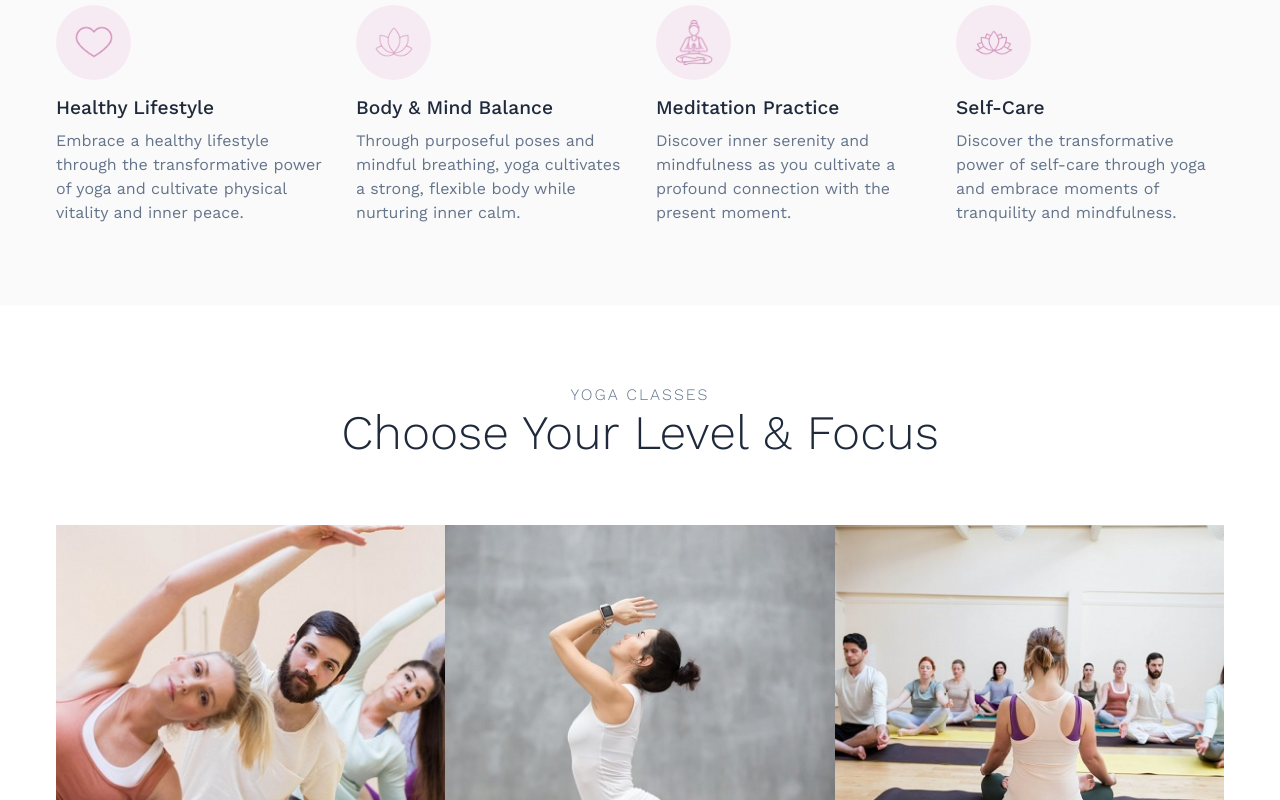
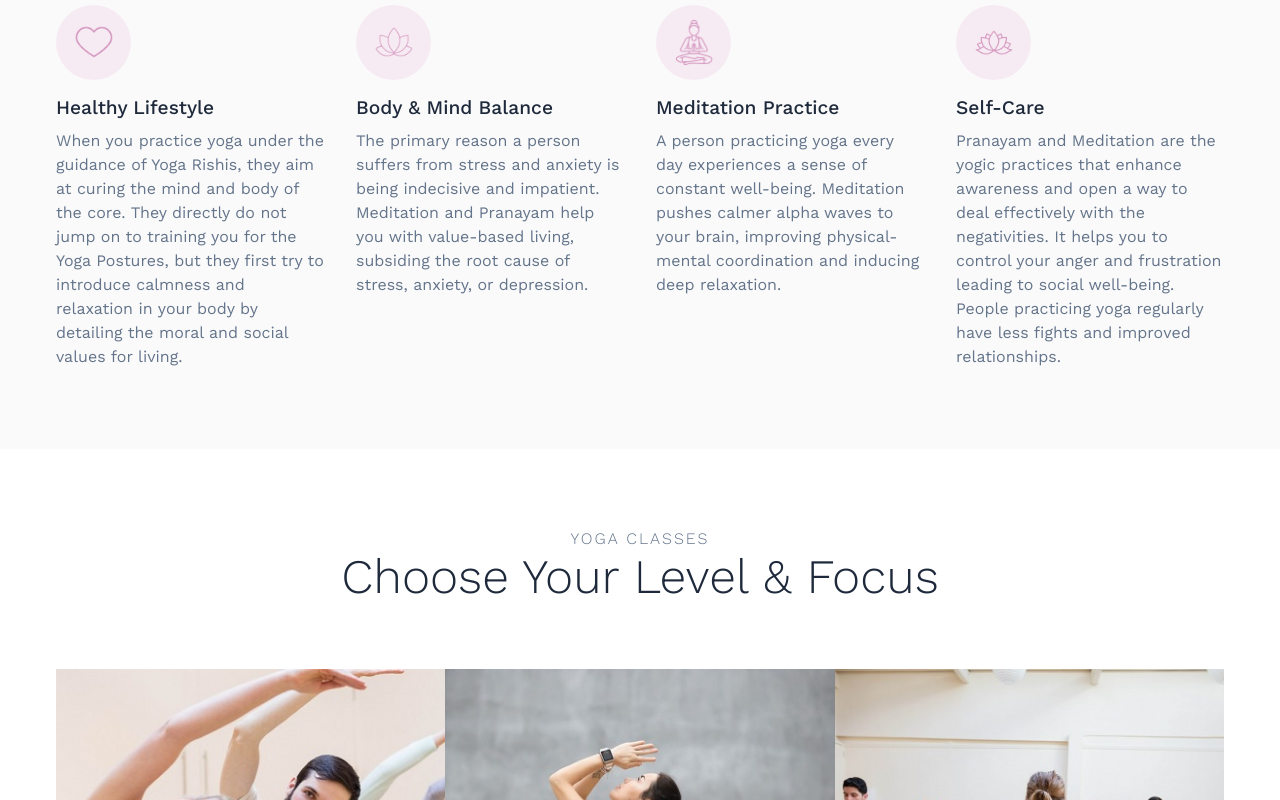
Before and after one commit to jyotiaggarwal1/landing-page, a plain HTML site: page index.html in a window 1280 px wide. Shown: the part 1240-2040 px from the top of the page. Drawn offline with nearby package versions, Linux system fonts and the light colour scheme; files whose address does not match are found by name.

Commit message:
Update index.html

```diff
--- a/index.html
+++ b/index.html
@@ -9,7 +9,7 @@
     />
     <link rel="stylesheet" href="styles.css" />
     <script src="https://unpkg.com/scrollreveal"></script>
-    <title>Web Design Mastery | Yogalax</title>
+    <title>task 3</title>
   </head>
   <body>
     <nav>
@@ -81,32 +81,36 @@
           <span><img src="icon-1.png" alt="hero" /></span>
           <h4>Healthy Lifestyle</h4>
           <p>
-            Embrace a healthy lifestyle through the transformative power of yoga
-            and cultivate physical vitality and inner peace.
+            When you practice yoga under the guidance of Yoga Rishis, they aim at curing the mind and body of the core.
+            They directly do not jump on to training you for the Yoga Postures,
+            but they first try to introduce calmness and relaxation in your body
+            by detailing the moral and social values for living.
           </p>
         </div>
         <div class="hero__card">
           <span><img src="icon-2.png" alt="hero" /></span>
           <h4>Body & Mind Balance</h4>
           <p>
-            Through purposeful poses and mindful breathing, yoga cultivates a
-            strong, flexible body while nurturing inner calm.
+            The primary reason a person suffers from stress and anxiety is being indecisive and impatient.
+            Meditation and Pranayam help you with value-based living, subsiding the root cause of stress, anxiety, or depression.
           </p>
         </div>
         <div class="hero__card">
           <span><img src="icon-3.png" alt="hero" /></span>
           <h4>Meditation Practice</h4>
           <p>
-            Discover inner serenity and mindfulness as you cultivate a profound
-            connection with the present moment.
+            A person practicing yoga every day experiences a sense of constant well-being.
+            Meditation pushes calmer alpha waves to your brain, improving physical- mental coordination and inducing deep relaxation.
           </p>
         </div>
         <div class="hero__card">
           <span><img src="icon-4.png" alt="hero" /></span>
           <h4>Self-Care</h4>
           <p>
-            Discover the transformative power of self-care through yoga and
-            embrace moments of tranquility and mindfulness.
+            Pranayam and Meditation are the yogic practices that enhance awareness and open a way to deal effectively with the negativities.
+            It helps you to control your anger and frustration leading to social well-being. People practicing yoga regularly have less fights and improved relationships.
+
+
           </p>
         </div>
       </div>
@@ -374,7 +378,7 @@
         </div>
       </div>
       <div class="section__container footer__bar">
-        Copyright © 2023 Web Design Mastery. All rights reserved.
+        Copyright © 2024 All rights reserved.
       </div>
     </footer>
 
```
